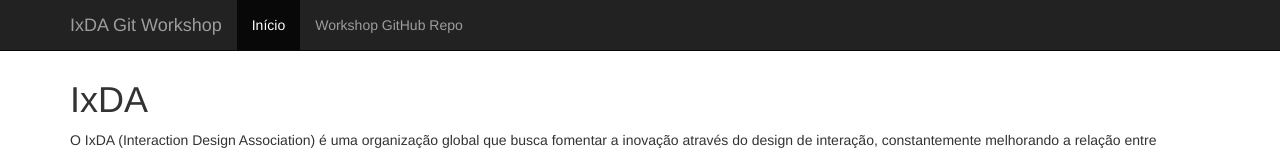
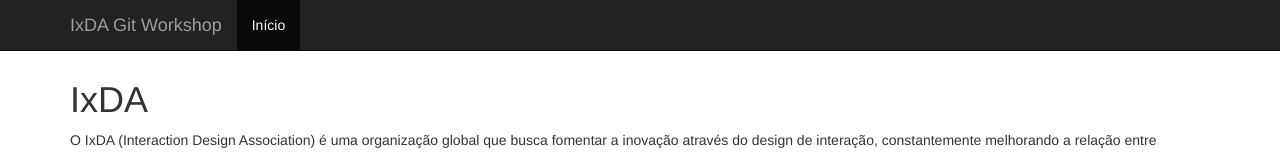
Before and after one commit to ixda-floripa/primeiro-workshop-git, a plain HTML site: page index.html in a window 1280 px wide. Shown: the top 152 px of the page. Drawn offline with nearby package versions, Linux system fonts and the light colour scheme.

Commit message:
Revert "GitHub Repo link added to navbar"
This reverts commit c89762df4fe5b1d7e1033800186d3612d9959d88.

```diff
--- a/index.html
+++ b/index.html
@@ -24,7 +24,6 @@
         <div id="navbar" class="collapse navbar-collapse">
           <ul class="nav navbar-nav">
             <li class="active"><a href="#">Início</a></li>
-            <li><a href="https://github.com/ixda-floripa/primeiro-workshop-git">Workshop GitHub Repo</a></li>
           </ul>
         </div>
       </div>
```
